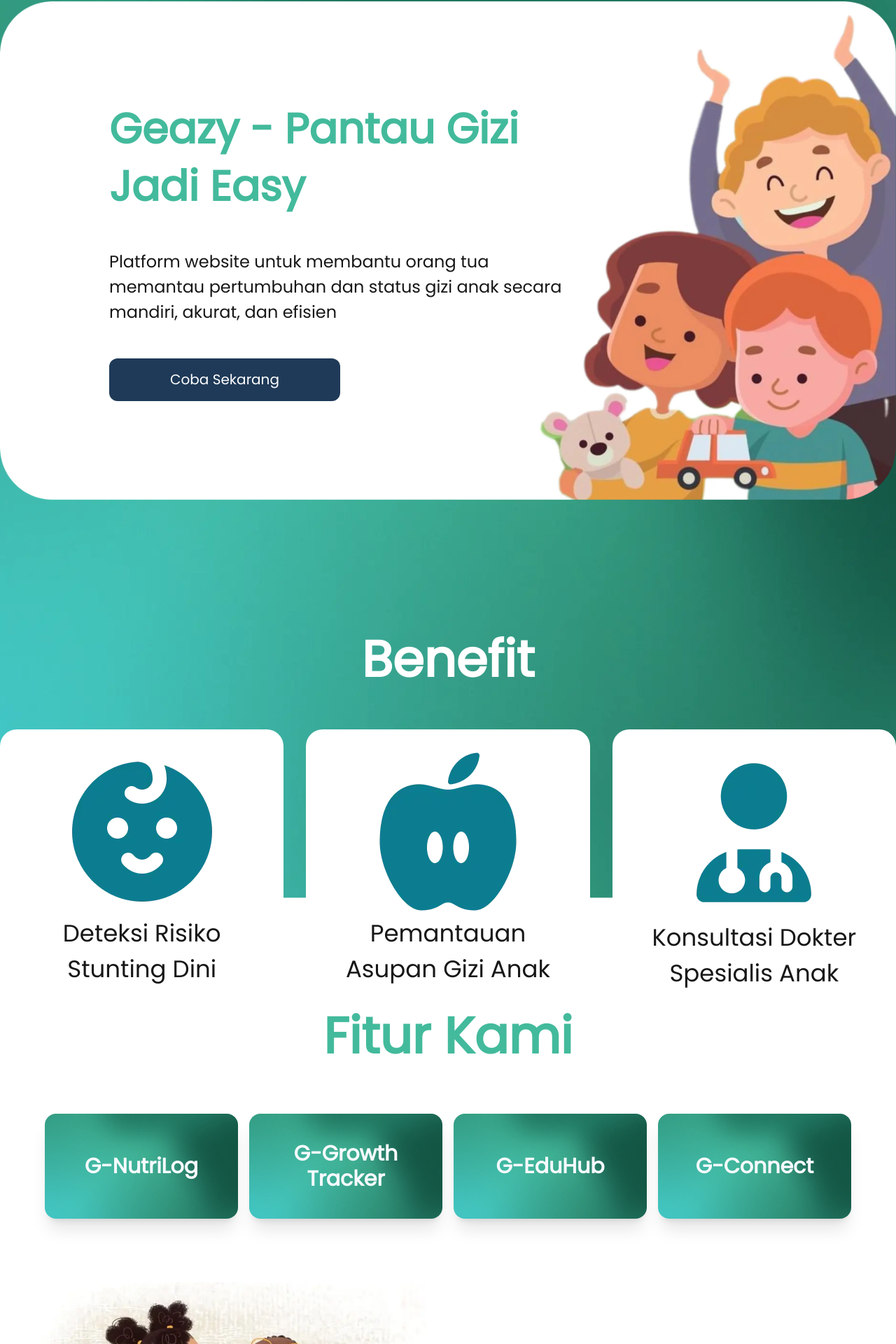
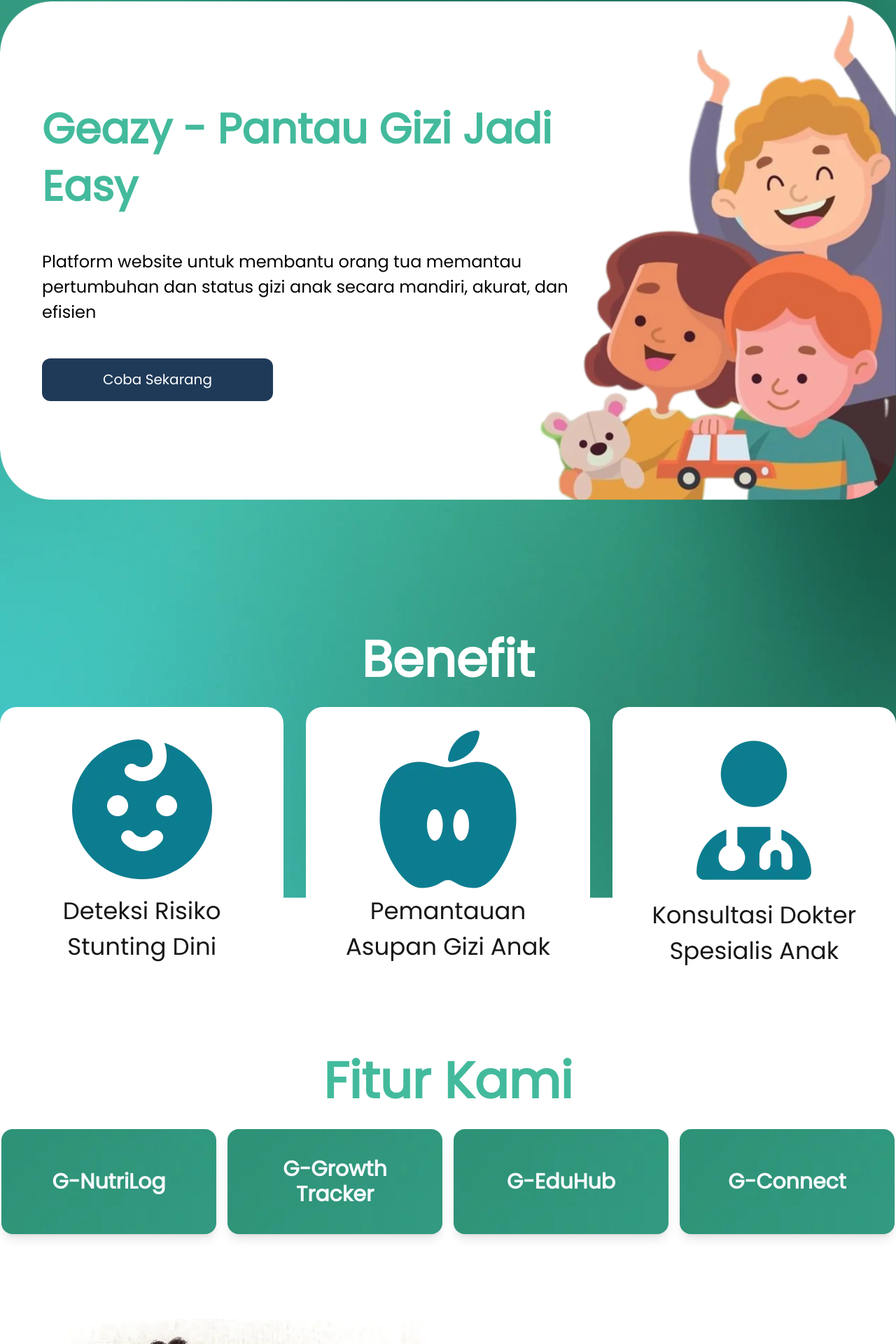
Before and after one commit to Arch-Ren/Intern-BCC, a Next.js app: page / in a window 1280 px wide. Shown: the part 157-2077 px from the top of the page at 70% size. Built offline with nearby package versions, Linux system fonts and the light colour scheme.

Commit message:
fix(color)
almost transparent text in card

```diff
--- a/src/app/(main)/page.tsx
+++ b/src/app/(main)/page.tsx
@@ -60,9 +60,9 @@ export default function Home() {
             className=""
             />
             <div className="absolute inset-0 flex items-center px-[60px]">
-              <div className="px-24 w-[850px]">
+              <div className="pr-24 w-[850px]">
                 <h1 className="font-bold text-6xl text-[var(--greenLightPrimary)] pb-12 leading-snug">Geazy - Pantau Gizi Jadi Easy</h1>
-                <p className="text-[24px] pb-12">Platform website untuk membantu orang tua memantau pertumbuhan dan status gizi anak secara mandiri, akurat, dan efisien</p>
+                <p className="text-[24px] pb-12 text-black">Platform website untuk membantu orang tua memantau pertumbuhan dan status gizi anak secara mandiri, akurat, dan efisien</p>
                 <Link href="/login"
                 className="
                 border-none flex w-[330px] h-[61px] rounded-xl bg-[#1F3A58] px-10 py-2 text-white justify-center items-center text-xl hover:bg-[#0C7D8F] active:bg-[#486C93] active:scale-95 active:shadow-lg">Coba Sekarang</Link>
@@ -72,7 +72,7 @@ export default function Home() {
         </section>
 
         <section>
-          <h1 className="mt-48 mb-16 text-white font-bold text-7xl text-shadow-lg text-center">Benefit</h1>
+          <h1 className="mt-48 mb-8 text-white font-bold text-7xl text-shadow-lg text-center">Benefit</h1>
           <div className="flex gap-8 justify-center">
             {benefits.map((benefit) => (
               <BenefitCard
@@ -84,17 +84,12 @@ export default function Home() {
           </div>
         </section>
 
-        <section className="bg-transparent">
-          <h1 className="mt-30 font-bold text-7xl text-[#43BA9C] text-shadow-lg text-center">Fitur Kami</h1>
-          <div className="relative w-full h-[300px] overflow-hidden">
-            <div className="absolute inset-0 flex flex-row gap-4 justify-center items-center px-16">
+        <section>
+          <h1 className="mt-24 mb-2 font-bold text-7xl text-[#43BA9C] text-shadow-lg text-center">Fitur Kami</h1>
+          <div className="relative w-full min-h-[200px] overflow-hidden mb-24">
+            <div className="absolute inset-0 flex flex-row gap-4 justify-center items-center">
               {listFitur.map((fitur) => (
-                <div key={fitur.id} className="relative bg-transparent border-none rounded-2xl p-6 w-[307px] h-[150px] flex overflow-hidden items-center justify-center shadow-xl">
-                  <Image
-                  src="/images/Rectangle1.webp" alt="cardbg"
-                  fill
-                  className="object-cover h-[200px]"
-                  />
+                <div key={fitur.id} className="relative bg-primary border-none rounded-2xl p-6 w-[307px] h-[150px] flex overflow-hidden items-center justify-center shadow-lg">
                   <h2 className="relative z-10 font-semibold text-3xl text-center text-[var(--background)]">{fitur.fitur}</h2>
                 </div>
                 ))}
@@ -102,7 +97,7 @@ export default function Home() {
           </div>
         </section>
 
-        <div className="flex justify-center w-full py-4">
+        <div className="flex justify-center w-full mb-12">
           <section className="flex justify-between items-center w-full max-w-[1440px]">
             <img src="/images/Rectangle19.webp" alt="Gambar Anak" className="w-[632px] h-[578px] rounded-2xl"></img>
             <div className="w-[632px] h-[261px]">
--- a/tailwind.config.js
+++ b/tailwind.config.js
@@ -19,6 +19,7 @@ module.exports = {
         primary: "#43BA9C",
         primaryHover: "#2F987E",
         primaryActive: "#125443",
+        secondary: "#0C7D8F",
         color4: "#1F3A58",
         color4Hover: "#4B719C",
         color4Active: "#D1E7FF"
```
